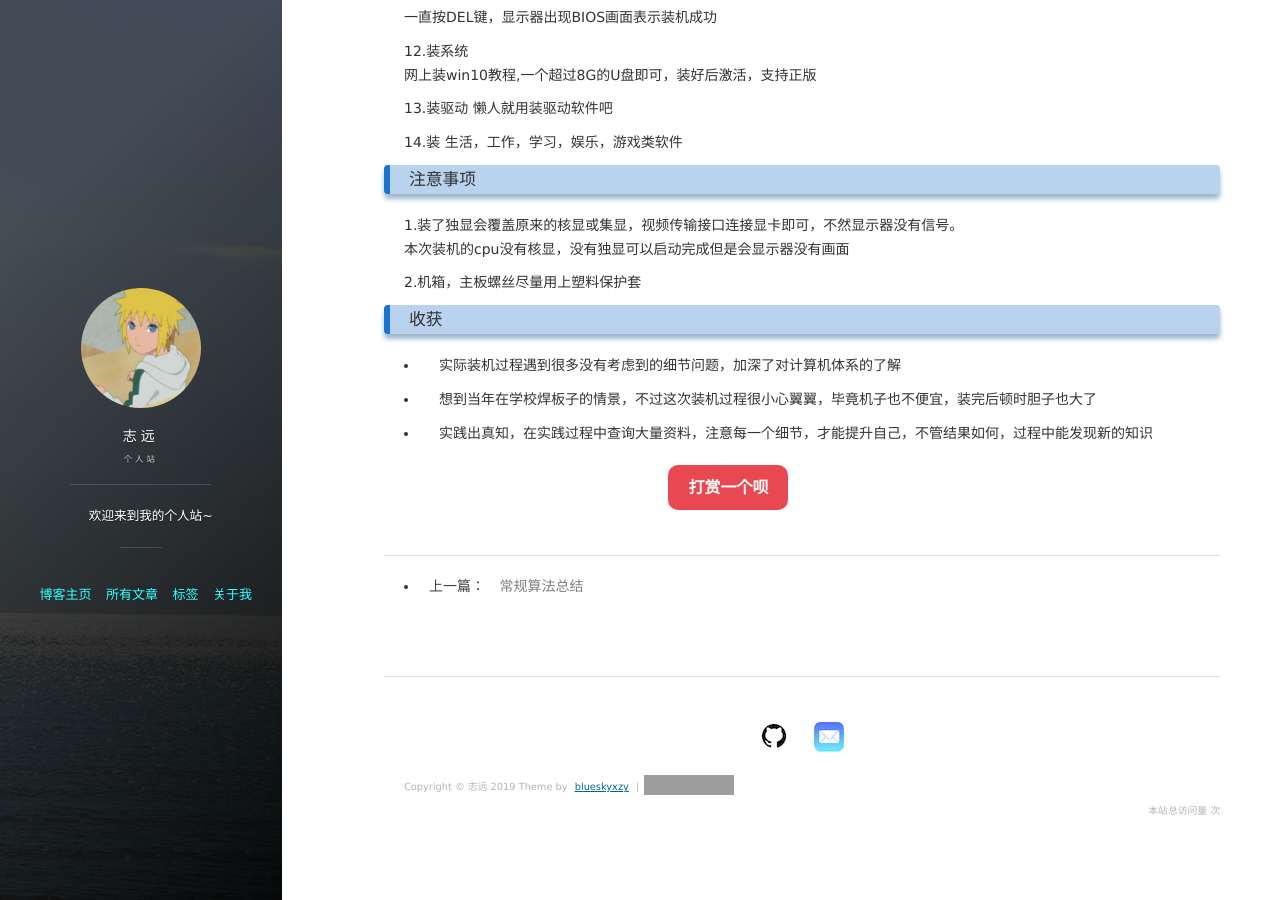
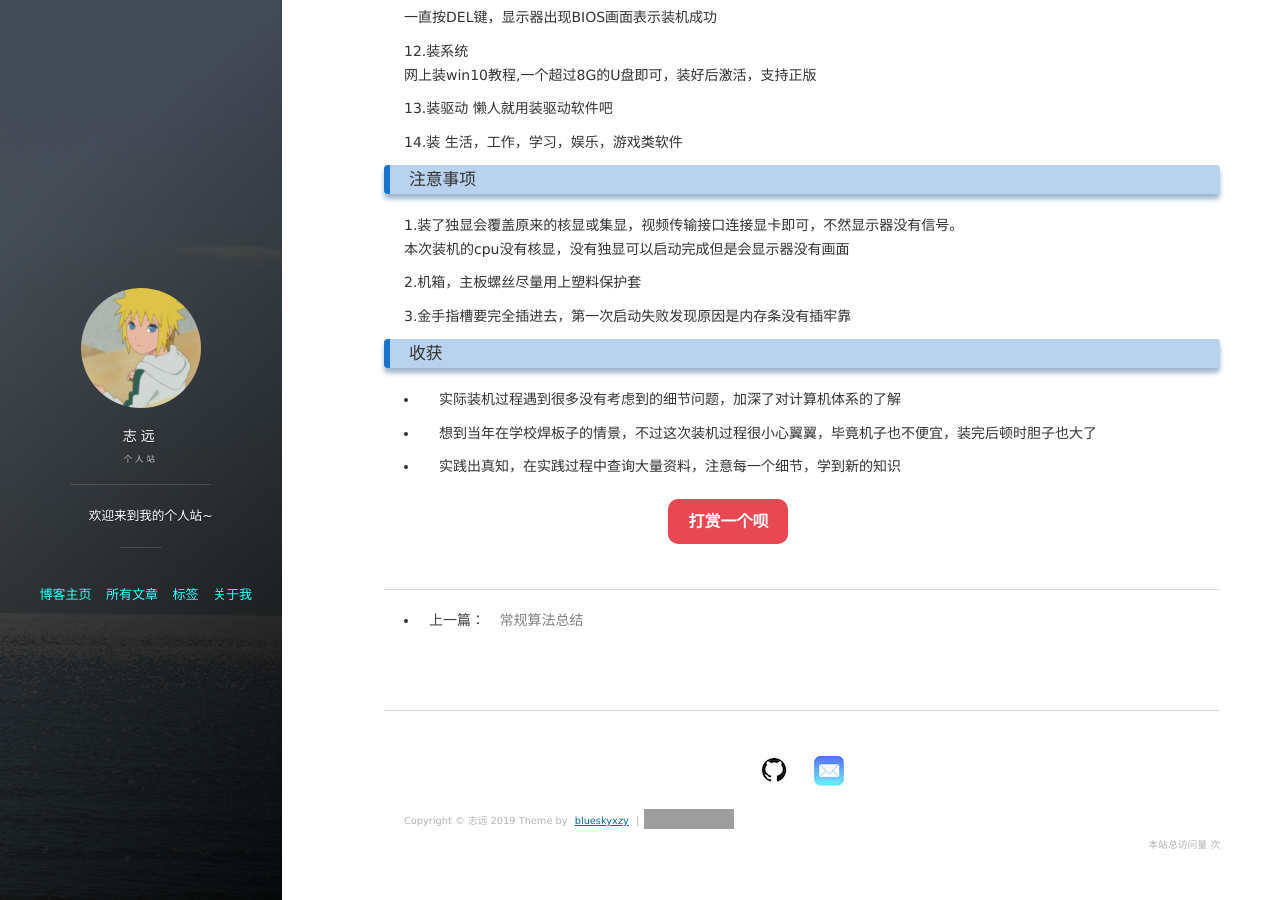
Before and after one commit to blueskyxzy/blueskyxzy.github.io, a Jekyll site: the page built from _posts/2019-11-25-computerinstall.md, in a window 1280 px wide and 900 px high, scrolled down 2028 px. Built offline with Jekyll 4.4.1, drawn with Linux system fonts in a browser that asks for light colours; nearby versions of some CDN libraries; comment, search, counter and statistics services are not loaded; grey boxes are pictures that could not be loaded.

Commit message:
change 装机

```diff
--- a/_posts/2019-11-25-computerinstall.md
+++ b/_posts/2019-11-25-computerinstall.md
@@ -119,10 +119,12 @@ tags: 技能
 
 2.机箱，主板螺丝尽量用上塑料保护套
 
+3.金手指槽要完全插进去，第一次启动失败发现原因是内存条没有插牢靠
+
 ### 收获
 
 * 实际装机过程遇到很多没有考虑到的细节问题，加深了对计算机体系的了解
 
 * 想到当年在学校焊板子的情景，不过这次装机过程很小心翼翼，毕竟机子也不便宜，装完后顿时胆子也大了
 
-* 实践出真知，在实践过程中查询大量资料，注意每一个细节，才能提升自己，不管结果如何，过程中能发现新的知识
+* 实践出真知，在实践过程中查询大量资料，注意每一个细节，学到新的知识
```
